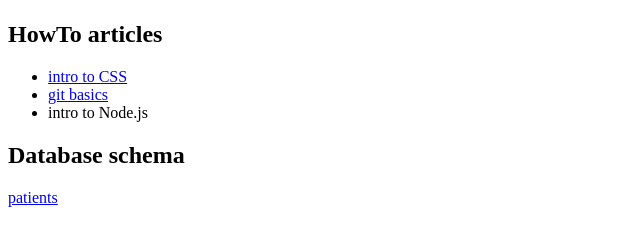
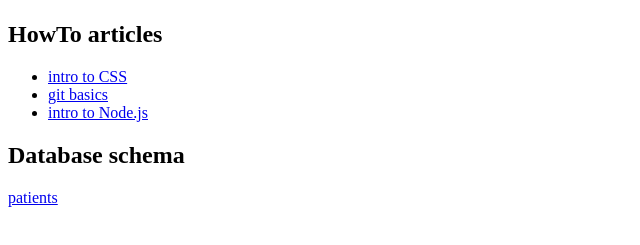
Before and after one commit to chris-ryan/docdeck, a plain HTML site: page index.html in a window 1280 px wide. Shown: the part 59-304 px from the top of the page, without its empty margins (0-640 px from the left). Drawn offline with Linux system fonts and the light colour scheme.

Commit message:
added link to node.html page

```diff
--- a/index.html
+++ b/index.html
@@ -19,7 +19,7 @@
 <ul>
   <li><a href="css.html">intro to CSS</a></li>
   <li><a href="git.html">git basics</a></li>
-  <li><a href="node.html"></a>intro to Node.js</li>
+  <li><a href="node.html">intro to Node.js</a></li>
 </ul>
 <h2>Database schema</h2>
 <a href="db-schema/patients.html">patients</a>
```
